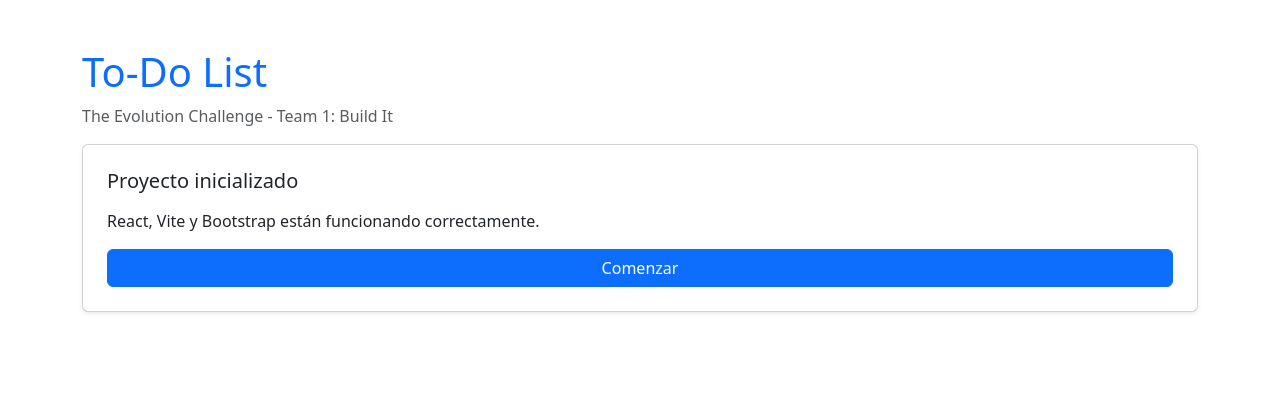
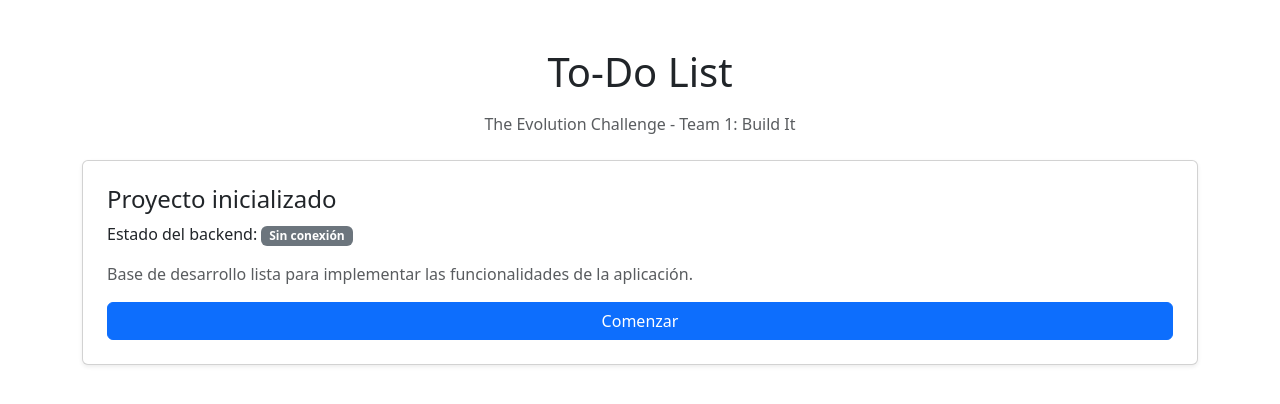
Before and after one commit to Glafiraesparza/evolution-challenge-todo, a React app in the folder frontend/: page / in a window 1280 px wide. Shown: the top 404 px of the page. Built offline with nearby package versions, Linux system fonts and the light colour scheme; no server answers; the HTML template or start-up script is replaced by a standard one.

Commit message:
feat: connect frontend with FastAPI

```diff
--- a/frontend/src/App.jsx
+++ b/frontend/src/App.jsx
@@ -1,26 +1,55 @@
+
+import { useEffect, useState } from "react";
+import { checkHealth } from "./services/api";
 
 function App() {
+  const [status, setStatus] = useState("Conectando...");
+
+  useEffect(() => {
+    checkHealth()
+      .then((data) => {
+        setStatus(data.status === "ok" ? "Conectado" : "Error");
+      })
+      .catch(() => {
+        setStatus("Sin conexión");
+      });
+  }, []);
+
   return (
-    <main className="container py-5">
-      <h1 className="text-primary">To-Do List</h1>
+    <div className="container py-5">
+      <h1 className="text-center mb-3">To-Do List</h1>
 
-      <p className="text-muted">
+      <p className="text-center text-muted">
         The Evolution Challenge - Team 1: Build It
       </p>
 
-      <div className="card p-4 shadow-sm">
-        <h2 className="h5 mb-3">Proyecto inicializado</h2>
+      <div className="card shadow-sm p-4 mt-4">
+        <h4>Proyecto inicializado</h4>
 
         <p>
-          React, Vite y Bootstrap están funcionando correctamente.
+          Estado del backend:{" "}
+          <span
+            className={`badge ${
+              status === "Conectado"
+                ? "bg-success"
+                : "bg-secondary"
+            }`}
+          >
+            {status}
+          </span>
+        </p>
+
+        <p className="text-muted">
+          Base de desarrollo lista para implementar
+          las funcionalidades de la aplicación.
         </p>
 
         <button className="btn btn-primary">
           Comenzar
         </button>
       </div>
-    </main>
-  )
+    </div>
+  );
 }
 
-export default App
+export default App;
--- /dev/null
+++ b/frontend/src/services/api.js
@@ -0,0 +1,12 @@
+
+const API_URL = import.meta.env.VITE_API_URL || "http://localhost:8000";
+
+export async function checkHealth() {
+  const response = await fetch(`${API_URL}/health`);
+
+  if (!response.ok) {
+    throw new Error("Error al conectar con el backend");
+  }
+
+  return response.json();
+}
```
